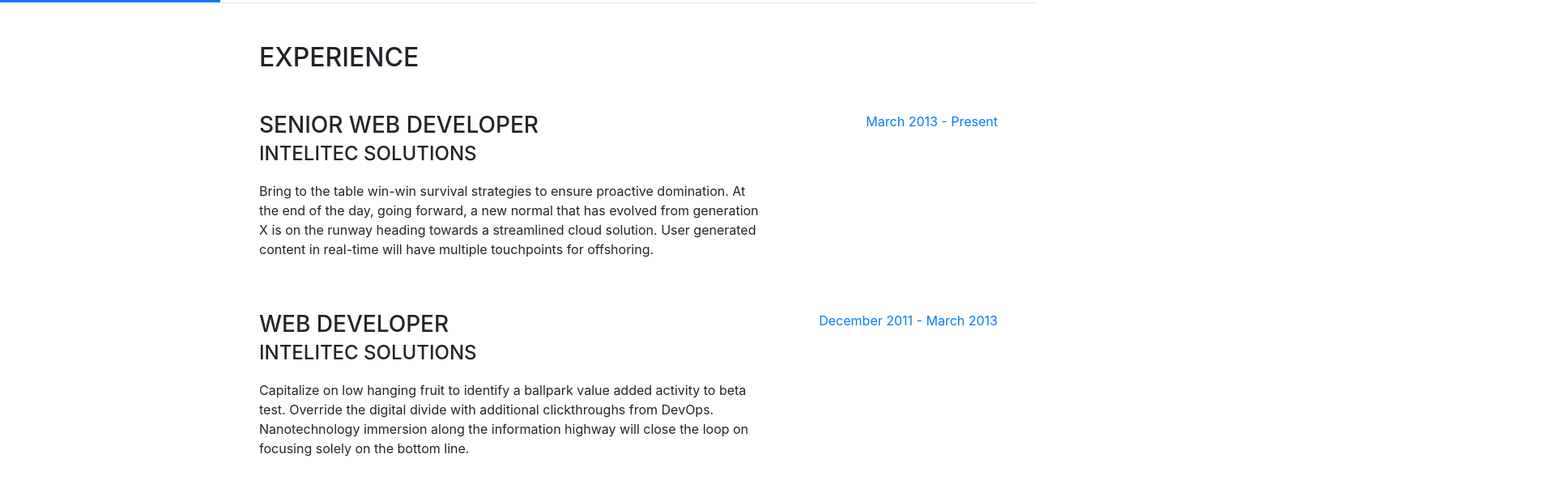
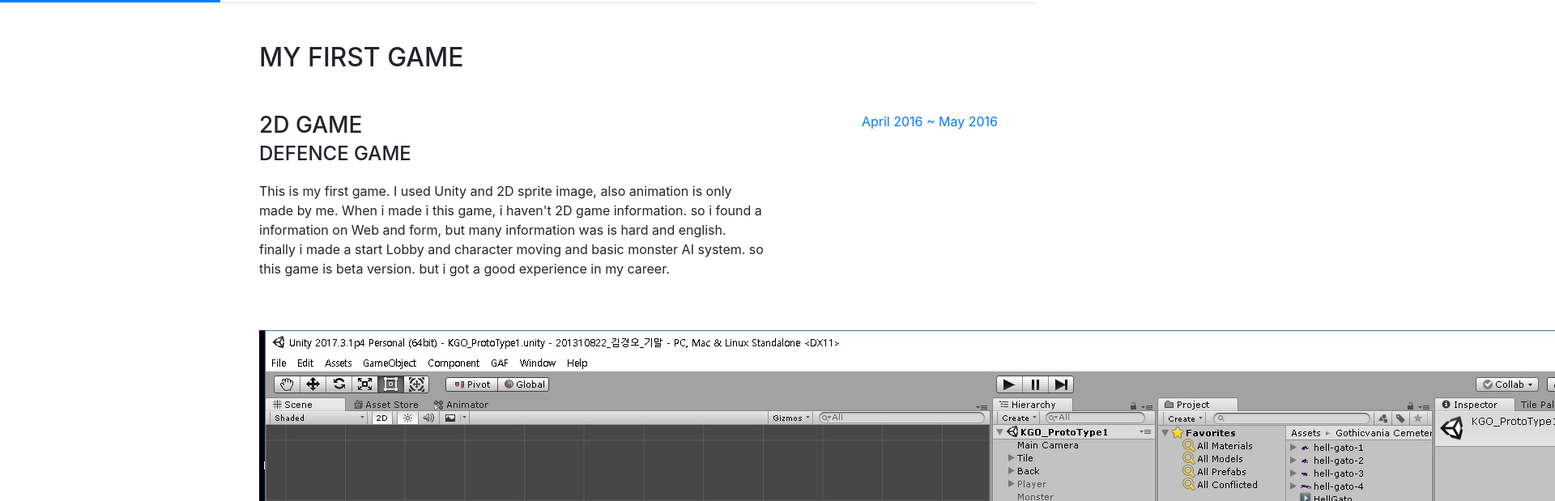
Before and after one commit to pggi6530/Midterm3, a website with bundled scripts: page index.html in a window 1280 px wide. Shown: the part 797-1416 px from the top of the page at 81% size, 1920 px wide, since content can reach past the window. Built offline with nearby package versions, Linux system fonts and the light colour scheme; files whose address does not match are found by name; a web font is replaced by a local one.

Commit message:
Add files via upload

```diff
--- a/index.html
+++ b/index.html
@@ -41,7 +41,7 @@
             <a class="nav-link js-scroll-trigger" href="#about">About</a>
           </li>
           <li class="nav-item">
-            <a class="nav-link js-scroll-trigger" href="#experience">2D Game</a>
+            <a class="nav-link js-scroll-trigger" href="#2dgame">2D Game</a>
           </li>
           <li class="nav-item">
             <a class="nav-link js-scroll-trigger" href="#education">3D Game</a>
@@ -89,22 +89,25 @@
 
       <hr class="m-0">
 
-      <section class="resume-section p-3 p-lg-5 d-flex flex-column" id="experience">
+      <section class="resume-section p-3 p-lg-5 d-flex flex-column" id="2dgame">
         <div class="my-auto">
-          <h2 class="mb-5">Experience</h2>
+          <h2 class="mb-5">My First Game</h2>
 
           <div class="resume-item d-flex flex-column flex-md-row mb-5">
             <div class="resume-content mr-auto">
-              <h3 class="mb-0">Senior Web Developer</h3>
-              <div class="subheading mb-3">Intelitec Solutions</div>
-              <p>Bring to the table win-win survival strategies to ensure proactive domination. At the end of the day, going forward, a new normal that has evolved from generation X is on the runway heading towards a streamlined cloud solution. User generated content in real-time will have multiple touchpoints for offshoring.</p>
+              <h3 class="mb-0">2D Game</h3>
+              <div class="subheading mb-3">Defence Game</div>
+              <p>This is my first game. I used Unity and 2D sprite image, also animation is only made by me. When i made i this game, i haven't 2D game information. so i found a information on Web and form, but many information was is hard and english.
+                finally i made a start Lobby and character moving and basic monster AI system. so this game is beta version. but i got a good experience in my career.</p>
             </div>
             <div class="resume-date text-md-right">
-              <span class="text-primary">March 2013 - Present</span>
+              <span class="text-primary">April 2016 ~ May 2016</span>
             </div>
           </div>
 
-          <div class="resume-item d-flex flex-column flex-md-row mb-5">
+            <img src="img/game.jpg" align ="middle" />
+
+          <!--<div class="resume-item d-flex flex-column flex-md-row mb-5">
             <div class="resume-content mr-auto">
               <h3 class="mb-0">Web Developer</h3>
               <div class="subheading mb-3">Intelitec Solutions</div>
@@ -135,7 +138,7 @@
             <div class="resume-date text-md-right">
               <span class="text-primary">September 2008 - June 2010</span>
             </div>
-          </div>
+          </div>-->
 
         </div>
 
```
